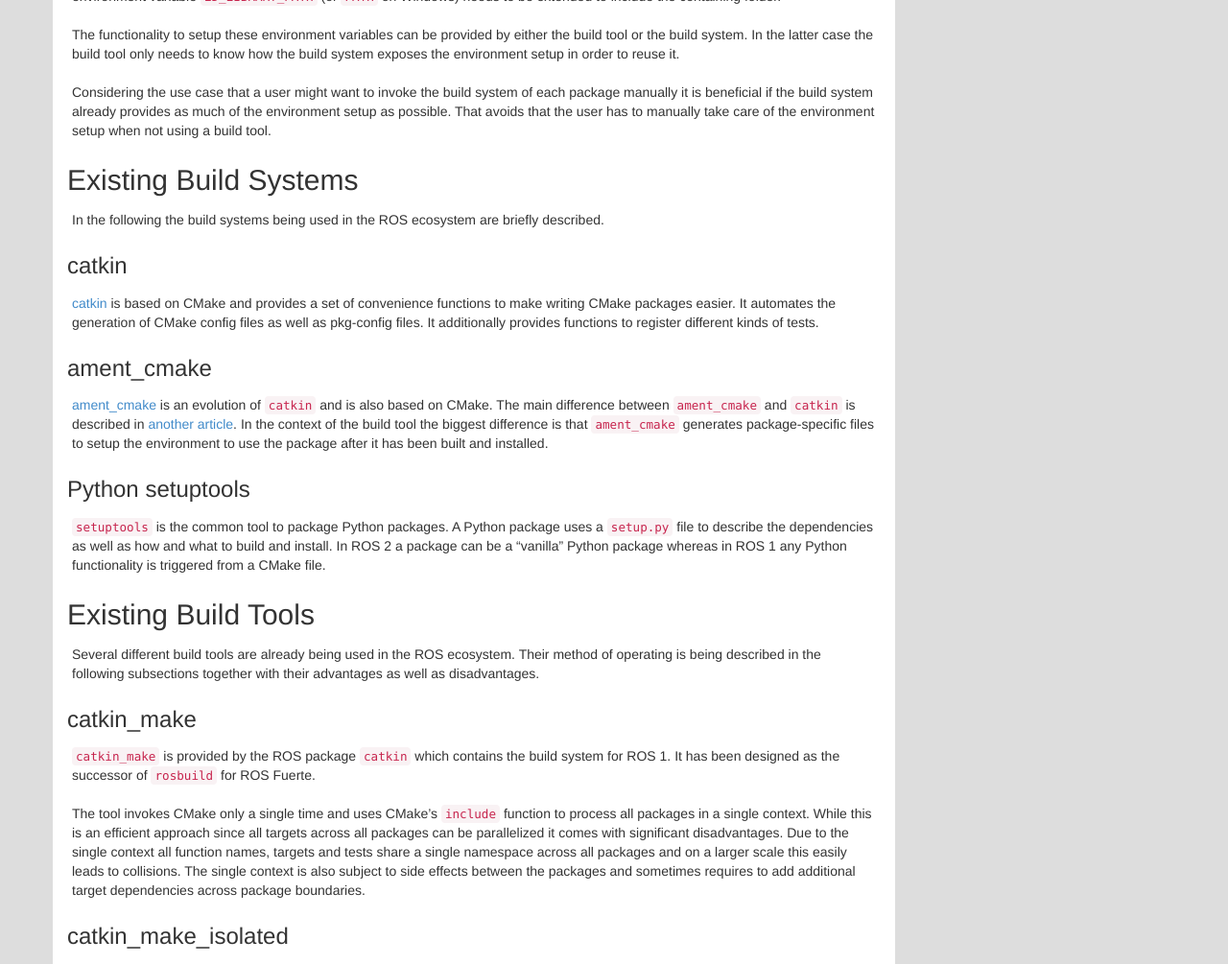
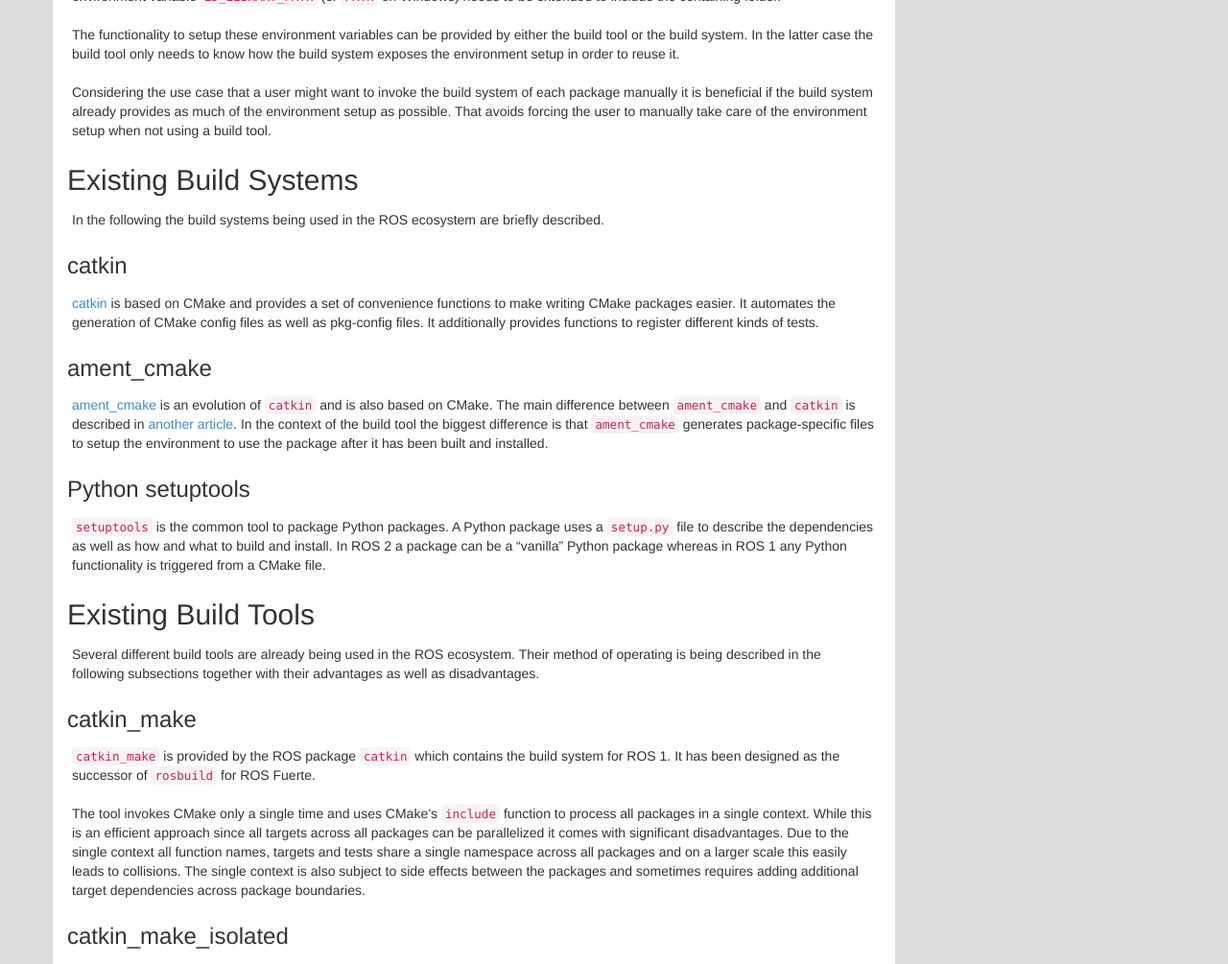
Before and after one commit to ros2/design, a Jekyll site: the page built from articles/101_build_tool.md, in a window 1280 px wide and 1400 px high, scrolled down 1006 px. Shown: the part 172-1177 px from the top of the window at 96% size. Built offline with Jekyll 4.4.1, drawn with Linux system fonts in a browser that asks for light colours; nearby versions of some CDN libraries.

Commit message:
Small grammatical fixes

```diff
--- a/articles/101_build_tool.md
+++ b/articles/101_build_tool.md
@@ -69,7 +69,7 @@
 In the latter case the build tool only needs to know how the build system exposes the environment setup in order to reuse it.
 
 Considering the use case that a user might want to invoke the build system of each package manually it is beneficial if the build system already provides as much of the environment setup as possible.
-That avoids that the user has to manually take care of the environment setup when not using a build tool.
+That avoids forcing the user to manually take care of the environment setup when not using a build tool.
 
 ## Existing Build Systems
 
@@ -106,7 +106,7 @@
 The tool invokes CMake only a single time and uses CMake's `include` function to process all packages in a single context.
 While this is an efficient approach since all targets across all packages can be parallelized it comes with significant disadvantages.
 Due to the single context all function names, targets and tests share a single namespace across all packages and on a larger scale this easily leads to collisions.
-The single context is also subject to side effects between the packages and sometimes requires to add additional target dependencies across package boundaries.
+The single context is also subject to side effects between the packages and sometimes requires adding additional target dependencies across package boundaries.
 
 ### catkin_make_isolated
 
```
